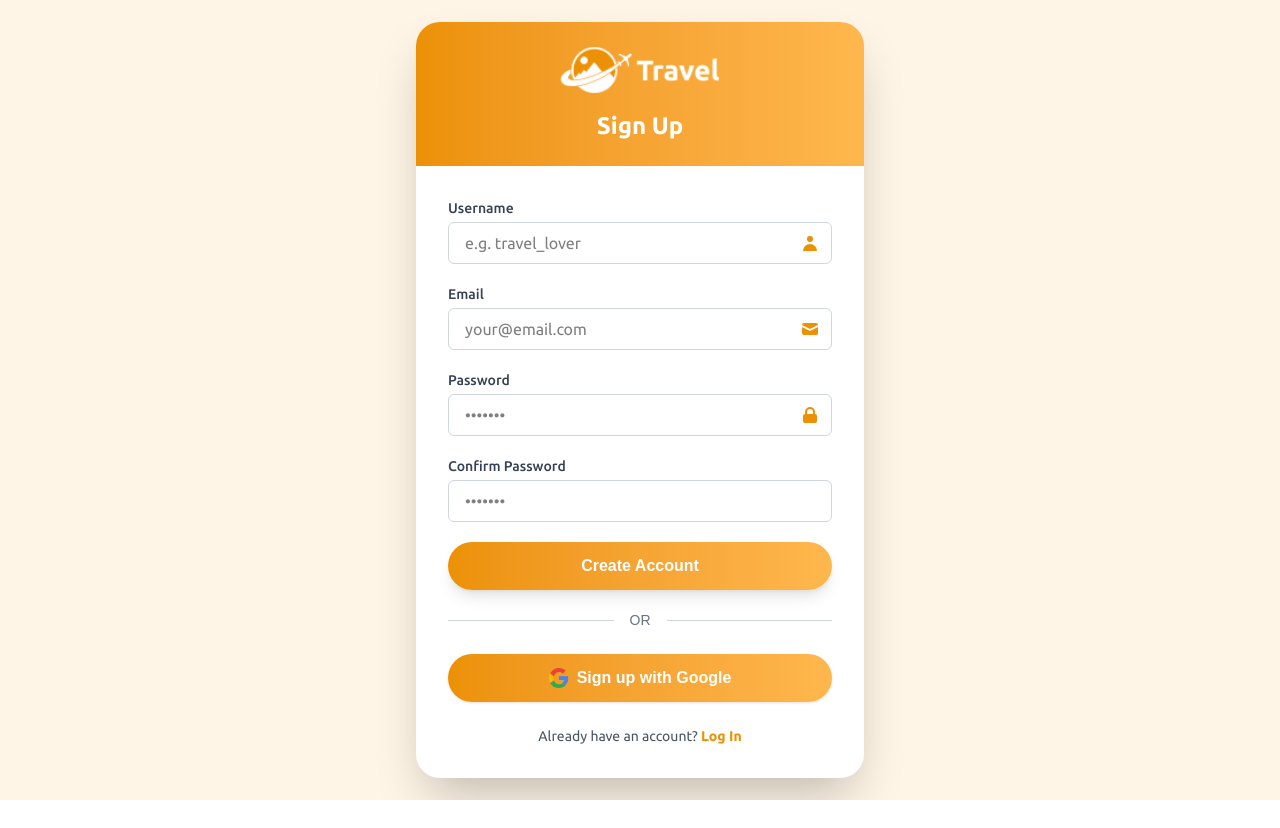
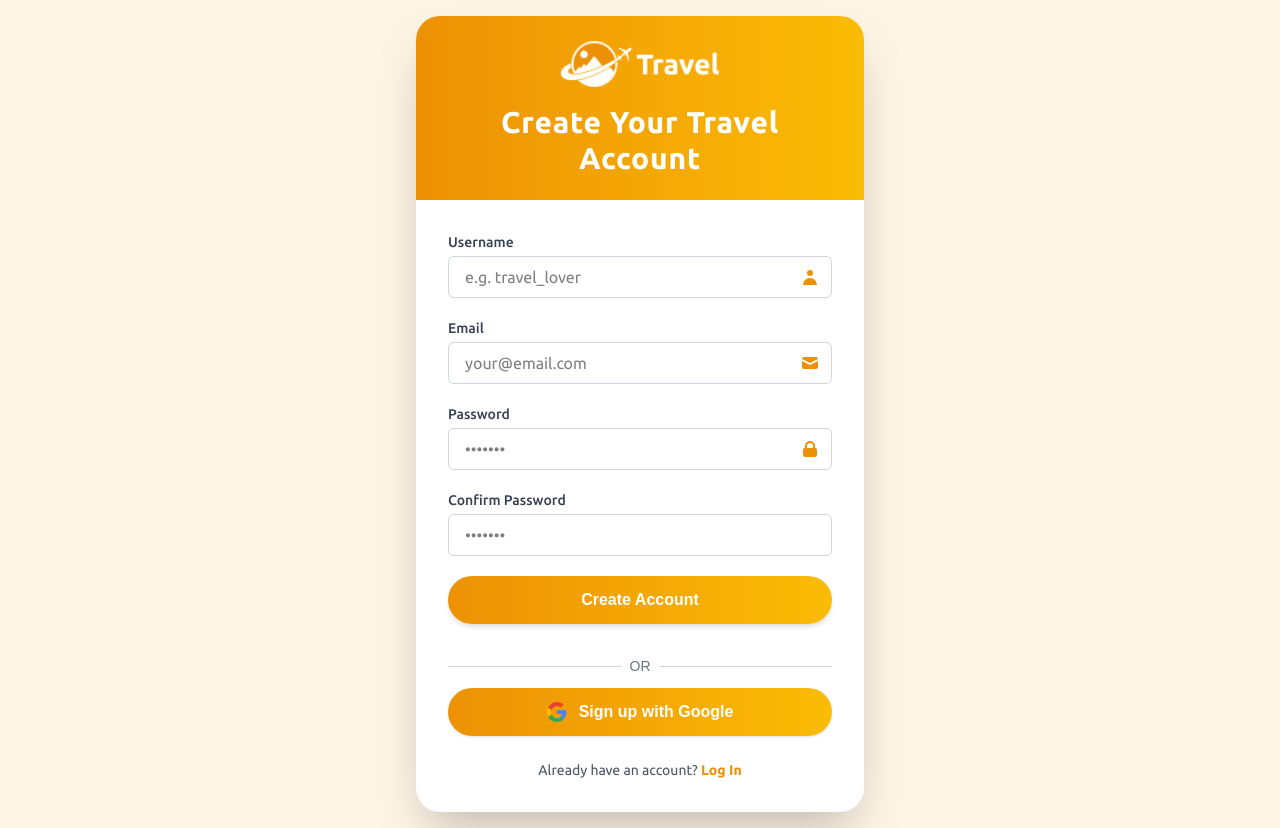
Before and after one commit to jncbhudiya/TravioGo, a Next.js app: page /auth/signup in a window 1280 px wide. Before the commit the page ends 800 px from the top, so only its background shows below. Built offline with nearby package versions, Linux system fonts and the light colour scheme.

Commit message:
Add Toast Notification and code Optimise

```diff
--- a/package.json
+++ b/package.json
@@ -14,6 +14,7 @@
     "next": "15.3.4",
     "react": "^19.0.0",
     "react-dom": "^19.0.0",
+    "react-hot-toast": "^2.5.2",
     "react-redux": "^9.2.0",
     "redux-persist": "^6.0.0"
   },
--- a/src/app/auth/signup/page.tsx
+++ b/src/app/auth/signup/page.tsx
@@ -2,46 +2,48 @@
 
 import React, { useState } from "react";
 import { auth, googleProvider } from "../../../config/firebase";
-import { createUserWithEmailAndPassword, signInWithPopup, updateProfile } from "firebase/auth";
+import {
+  createUserWithEmailAndPassword,
+  signInWithPopup,
+  updateProfile,
+} from "firebase/auth";
 import { useRouter } from "next/navigation";
 import { Email, Google, Lock, User } from "../../../assets/icon/page";
 import Link from "next/link";
 import { useAppDispatch } from "../../../hooks/useAppDispatch";
-import { setUser, setError, setLoading, clearError } from "../../../store/authslice";
-import { useAppSelector } from "@/hooks/useAppSelector";
+import { setUser, setError, setLoading } from "../../../store/authslice";
+import { InputField } from "../../commoncomponent/InputField";
+import toast from "react-hot-toast";
 
 function Signup() {
+  const dispatch = useAppDispatch();
+  const router = useRouter();
+
   const [username, setUsername] = useState("");
   const [email, setEmail] = useState("");
   const [password, setPassword] = useState("");
   const [confirmPassword, setConfirmPassword] = useState("");
-  const router = useRouter();
-  const dispatch = useAppDispatch();
-  const globalError = useAppSelector((state) => state.auth.error);
 
+  const validateForm = () => {
+    if (password !== confirmPassword) return "Passwords do not match";
+    if (password.length < 8) return "Password must be at least 8 characters";
+    if (!email.includes("@") || !email.includes("."))
+      return "Please enter a valid email address";
+    return null;
+  };
   const handleSignup = async (e: React.FormEvent<HTMLFormElement>) => {
     e.preventDefault();
     dispatch(setError(""));
     dispatch(setLoading(true));
 
-    // Validate inputs
-    if (password !== confirmPassword) {
-      dispatch(setError("Passwords do not match"));
+    const validationError = validateForm();
+    if (validationError) {
+      toast.error(validationError);
       dispatch(setLoading(false));
       return;
     }
 
-    if (password.length < 8) {
-      dispatch(setError("Password must be at least 8 characters"));
-      dispatch(setLoading(false));
-      return;
-    }
-
-    if (!email.includes("@") || !email.includes(".")) {
-      dispatch(setError("Please enter a valid email address"));
-      dispatch(setLoading(false));
-      return;
-    }
+    const toastId = toast.loading("Creating account...");
 
     try {
       const userCredential = await createUserWithEmailAndPassword(
@@ -50,57 +52,45 @@ function Signup() {
         password
       );
 
-      // Update user profile with display name
       if (userCredential.user) {
-        await updateProfile(userCredential.user, {
-          displayName: username,
-        });
-
-        // Refresh user to get updated profile
+        await updateProfile(userCredential.user, { displayName: username });
         await userCredential.user.reload();
 
         dispatch(setUser(userCredential.user));
+        toast.success("Account created successfully!", { id: toastId });
         router.push("/");
       }
     } catch (error: any) {
       let errorMessage = "Signup failed. Please try again.";
-
-      // Handle specific Firebase errors
-      if (error.code) {
       switch (error.code) {
         case "auth/email-already-in-use":
           errorMessage = "Email is already in use.";
-            console.log("Email is already in use.");
           break;
         case "auth/invalid-email":
           errorMessage = "Invalid email address.";
-            console.log("Invalid email address.");
           break;
         case "auth/operation-not-allowed":
           errorMessage = "Email/password accounts are not enabled.";
-            console.log("Email/password accounts are not enabled.");
           break;
         case "auth/weak-password":
           errorMessage = "Password is too weak.";
-            console.log("Password is too weak.");
           break;
         default:
           errorMessage = error.message || errorMessage;
-            console.log("This is Default Error.")
-        }
       }
 
+      toast.error(errorMessage, { id: toastId });
       dispatch(setError(errorMessage));
       console.error("Signup Error:", error);
     } finally {
       dispatch(setLoading(false));
     }
-
   };
 
   const handleGoogleSignup = async () => {
     dispatch(setError(""));
     dispatch(setLoading(true));
+    const toastId = toast.loading("Signing up with Google...");
 
     try {
       const result = await signInWithPopup(auth, googleProvider);
@@ -114,24 +104,22 @@ function Signup() {
         })
       );
 
+      toast.success("Google signup successful!", { id: toastId });
       router.push("/");
     } catch (error: any) {
       let errorMessage = "Google signup failed. Please try again.";
-
-       if (error.code) {
       switch (error.code) {
         case "auth/account-exists-with-different-credential":
-             errorMessage =
-               "An account already exists with the same email but different sign-in method.";
+          errorMessage = "Account exists with different sign-in method.";
           break;
         case "auth/popup-closed-by-user":
-             errorMessage = "Signup popup was closed before completing.";
+          errorMessage = "Signup popup was closed.";
           break;
         default:
           errorMessage = error.message || errorMessage;
       }
-       }
 
+      toast.error(errorMessage, { id: toastId });
       dispatch(setError(errorMessage));
       console.error("Google Signup Error:", error);
     } finally {
@@ -142,7 +130,8 @@ function Signup() {
   return (
     <div className="min-h-screen flex items-center justify-center bg-[#FEF5E6] p-4">
       <div className="bg-white rounded-3xl shadow-2xl overflow-hidden w-full max-w-md">
-        <div className="bg-gradient-to-r from-[#EC9105] to-[#ffb74d] p-6 text-center">
+        {/* Header */}
+        <div className="bg-gradient-to-r from-[#EC9105] to-[#FBBC05]  p-6 text-center">
           <div className="flex justify-center mb-4">
             <Link href="/" passHref>
               <img
@@ -152,117 +141,78 @@ function Signup() {
               />
             </Link>
           </div>
-          <h1 className="text-2xl font-bold text-white font-[ubuntu]">
-            Sign Up
+          <h1 className="text-3xl tracking-wide font-extrabold text-white font-[ubuntu]">
+            Create Your Travel Account
           </h1>
         </div>
 
-        {/* Form section */}
+        {/* Form */}
         <div className="p-8">
-          {globalError && (
-            <div className="bg-red-50 border-l-4 border-red-500 p-3 mb-6 rounded">
-              <p className="text-red-700 font-medium text-sm">{globalError}</p>
-            </div>
-          )}
+          <form onSubmit={handleSignup} className="space-y-5">
+            <InputField
+              label="Username"
+              type="text"
+              icon={<User />}
+              value={username}
+              onChange={setUsername}
+              placeholder="e.g. travel_lover"
+            />
 
-          <form onSubmit={handleSignup} className="space-y-5">
-            <div>
-              <label className="block text-sm font-medium text-gray-700 mb-1 font-[ubuntu]">
-                Username
-              </label>
-              <div className="relative">
-                <input
-                  type="text"
-                  value={username}
-                  onChange={(e) => setUsername(e.target.value)}
-                  className="w-full px-4 py-2 border border-gray-300 font-[ubuntu] text-black rounded-md focus:outline-none focus:ring-2 focus:ring-[#EC9105]"
-                  placeholder="e.g. travel_lover"
-                  required
+            {/* Email */}
+            <InputField
+              label="Email"
+              type="email"
+              icon={<Email />}
+              value={email}
+              onChange={setEmail}
+              placeholder="your@email.com"
             />
-                <div className="absolute inset-y-0 right-0 flex items-center pr-3 pointer-events-none">
-                  <User />
-                </div>
-              </div>
-            </div>
 
-            <div>
-              <label className="block text-sm font-medium text-gray-700 mb-1 font-[ubuntu]">
-                Email
-              </label>
-              <div className="relative">
-                <input
-                  type="email"
-                  autoComplete="username"
-                  value={email}
-                  onChange={(e) => setEmail(e.target.value)}
-                  className="w-full px-4 py-2 border border-gray-300 font-[ubuntu] text-black rounded-md focus:outline-none focus:ring-2 focus:ring-[#EC9105]"
-                  placeholder="your@email.com"
-                  required
+            {/* Password */}
+            <InputField
+              label="Password"
+              type="password"
+              icon={<Lock />}
+              value={password}
+              onChange={setPassword}
+              placeholder="•••••••"
             />
-                <div className="absolute inset-y-0 right-0 flex items-center pr-3 pointer-events-none">
-                  <Email />
-                </div>
-              </div>
-            </div>
 
-            <div>
-              <label className="block text-sm font-medium text-gray-700 mb-1 font-[ubuntu]">
-                Password
-              </label>
-              <div className="relative">
-                <input
+            {/* Confirm Password */}
+            <InputField
+              label="Confirm Password"
               type="password"
-                  autoComplete="new-password"
-                  value={password}
-                  onChange={(e) => setPassword(e.target.value)}
-                  className="w-full px-4 py-2 border border-gray-300 font-[ubuntu] text-black rounded-md focus:outline-none focus:ring-2 focus:ring-[#EC9105]"
+              value={confirmPassword}
+              onChange={setConfirmPassword}
               placeholder="•••••••"
-                  required
             />
-                <div className="absolute inset-y-0 right-0 flex items-center pr-3 pointer-events-none">
-                  <Lock />
-                </div>
-              </div>
-            </div>
-
-            <div>
-              <label className="block text-sm font-medium text-gray-700 mb-1 font-[ubuntu]">
-                Confirm Password
-              </label>
-              <div className="relative">
-                <input
-                  type="password"
-                  autoComplete="new-password"
-                  value={confirmPassword}
-                  onChange={(e) => setConfirmPassword(e.target.value)}
-                  className="w-full px-4 py-2 border border-gray-300 font-[ubuntu] text-black rounded-md focus:outline-none focus:ring-2 focus:ring-[#EC9105]"
-                  placeholder="•••••••"
-                  required
-                />
-              </div>
-            </div>
 
             <button
               type="submit"
-              className="w-full bg-gradient-to-r from-[#EC9105] to-[#ffb74d] text-white font-bold py-3 px-4 rounded-full shadow-lg hover:shadow-xl transition-all duration-300 hover:opacity-90"
+              className="w-full bg-gradient-to-r from-[#EC9105] to-[#FBBC05]  text-white font-bold py-3 px-4 rounded-full shadow-md hover:shadow-xl transition-all duration-300 hover:opacity-90"
             >
               Create Account
             </button>
 
-            <div className="flex items-center mb-6">
+            {/* OR Divider */}
+            <div className="flex items-center my-3">
               <div className="flex-grow border-t border-gray-300"></div>
-              <span className="mx-4 text-gray-500 text-sm font-medium">OR</span>
+              <span className="mx-2 text-gray-500 text-sm font-medium">OR</span>
               <div className="flex-grow border-t border-gray-300"></div>
             </div>
+
+            {/* Google Signup */}
             <button
+              type="button"
               onClick={handleGoogleSignup}
-              className="w-full flex items-center justify-center gap-2 text-white bg-gradient-to-r from-[#EC9105] to-[#ffb74d] font-bold py-3 px-4 rounded-full shadow hover:shadow-md transition-all duration-300 mb-6"
+              className="w-full flex items-center justify-center gap-3 text-white bg-gradient-to-r from-[#EC9105] to-[#FBBC05] font-semibold py-3 px-4 rounded-full shadow hover:shadow-md transition duration-300"
             >
               <Google />
               <span>Sign up with Google</span>
             </button>
           </form>
 
+          {/* Login Link */}
           <div className="mt-6 text-center">
             <p className="text-sm text-gray-600 font-[ubuntu]">
               Already have an account?{" "}
--- /dev/null
+++ b/src/app/commoncomponent/InputField.tsx
@@ -0,0 +1,40 @@
+type InputFieldProps = {
+  label: string;
+  type: string;
+  value: string;
+  onChange: (value: string) => void;
+  placeholder?: string;
+  icon?: React.ReactNode;
+};
+
+export function InputField({
+  label,
+  type,
+  value,
+  onChange,
+  placeholder,
+  icon,
+}: InputFieldProps) {
+  return (
+    <div>
+      <label className="block text-sm font-medium text-gray-700 mb-1 font-[ubuntu]">
+        {label}
+      </label>
+      <div className="relative">
+        <input
+          type={type}
+          value={value}
+          onChange={(e) => onChange(e.target.value)}
+          className="w-full px-4 py-2 border border-gray-300 font-[ubuntu] text-black rounded-md focus:outline-none focus:ring-1 focus:ring-[#EC9105] hover:border-amber-500"
+          placeholder={placeholder}
+          required
+        />
+        {icon && (
+          <div className="absolute inset-y-0 right-0 flex items-center pr-3 pointer-events-none">
+            {icon}
+          </div>
+        )}
+      </div>
+    </div>
+  );
+}
--- a/src/app/layout.tsx
+++ b/src/app/layout.tsx
@@ -2,6 +2,7 @@ import type { Metadata } from "next";
 import { Geist, Geist_Mono, Ubuntu } from "next/font/google";
 import "../assets/styles/globals.css";
 import { Providers } from "@/providers/provider";
+import { Toaster } from "react-hot-toast";
 
 const geistSans = Geist({
   variable: "--font-geist-sans",
@@ -30,11 +31,11 @@ export default function RootLayout({
   children: React.ReactNode;
 }>) {
   return (
-
     <html lang="en" className={ubuntu.className}>
       <body
         className={`${geistSans.variable} ${geistMono.variable} antialiased`}
       >
+        <Toaster position="top-center" reverseOrder={false} />
         <Providers>{children}</Providers>
       </body>
     </html>
--- a/src/hooks/useAppSelector.ts
+++ /dev/null
@@ -1,5 +0,0 @@
-// hooks/useAppSelector.ts
-import { TypedUseSelectorHook, useSelector } from "react-redux";
-import { RootState } from "../store";
-
-export const useAppSelector: TypedUseSelectorHook<RootState> = useSelector;
```
Also changed, not shown: src/app/auth/login/page.tsx (+49 -59 lines), 1 other file (tests, documents, lock files or other folders). Lines whose indentation alone changed are shown as unchanged.
